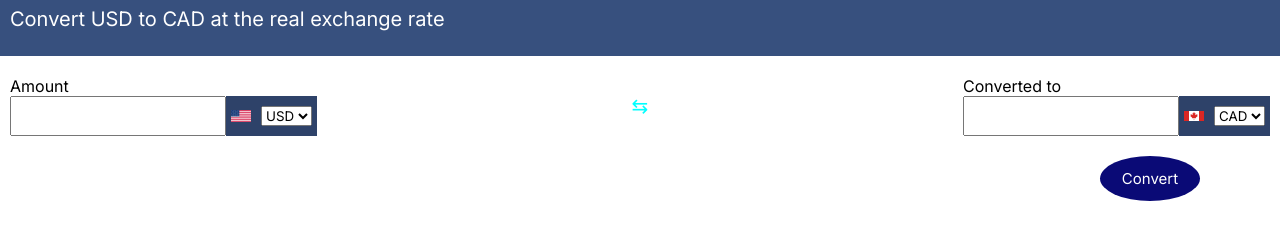
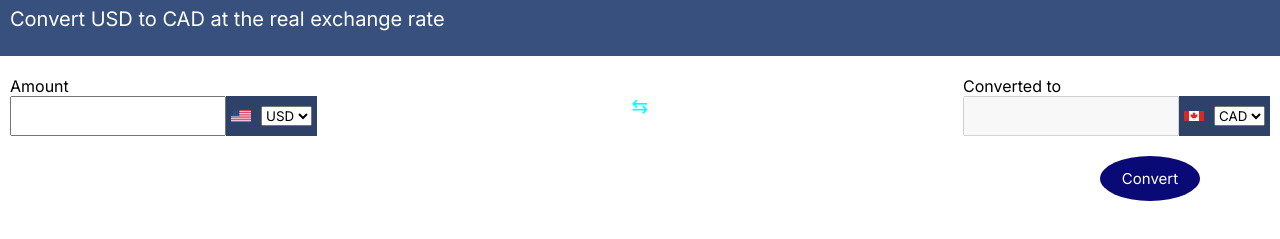
Before and after one commit to gcdavid/assignment5-6, a plain HTML site: page index.html in a window 1280 px wide. Shown: the part 67-306 px from the top of the page. Drawn offline with Linux system fonts and the light colour scheme.

Commit message:
disabled input for converted amount

```diff
--- a/index.html
+++ b/index.html
@@ -38,7 +38,7 @@
         <div>
           <span>Converted to</span>
           <div class="converter">
-            <input type="number" class="amount-input" id="cad-input" />
+            <input type="number" class="amount-input" id="cad-input" disabled />
             <div class="converter-country">
               <img src="canada-flag.jpg" class="flag-img" />
               <select name="cad-country" id="country">
```
